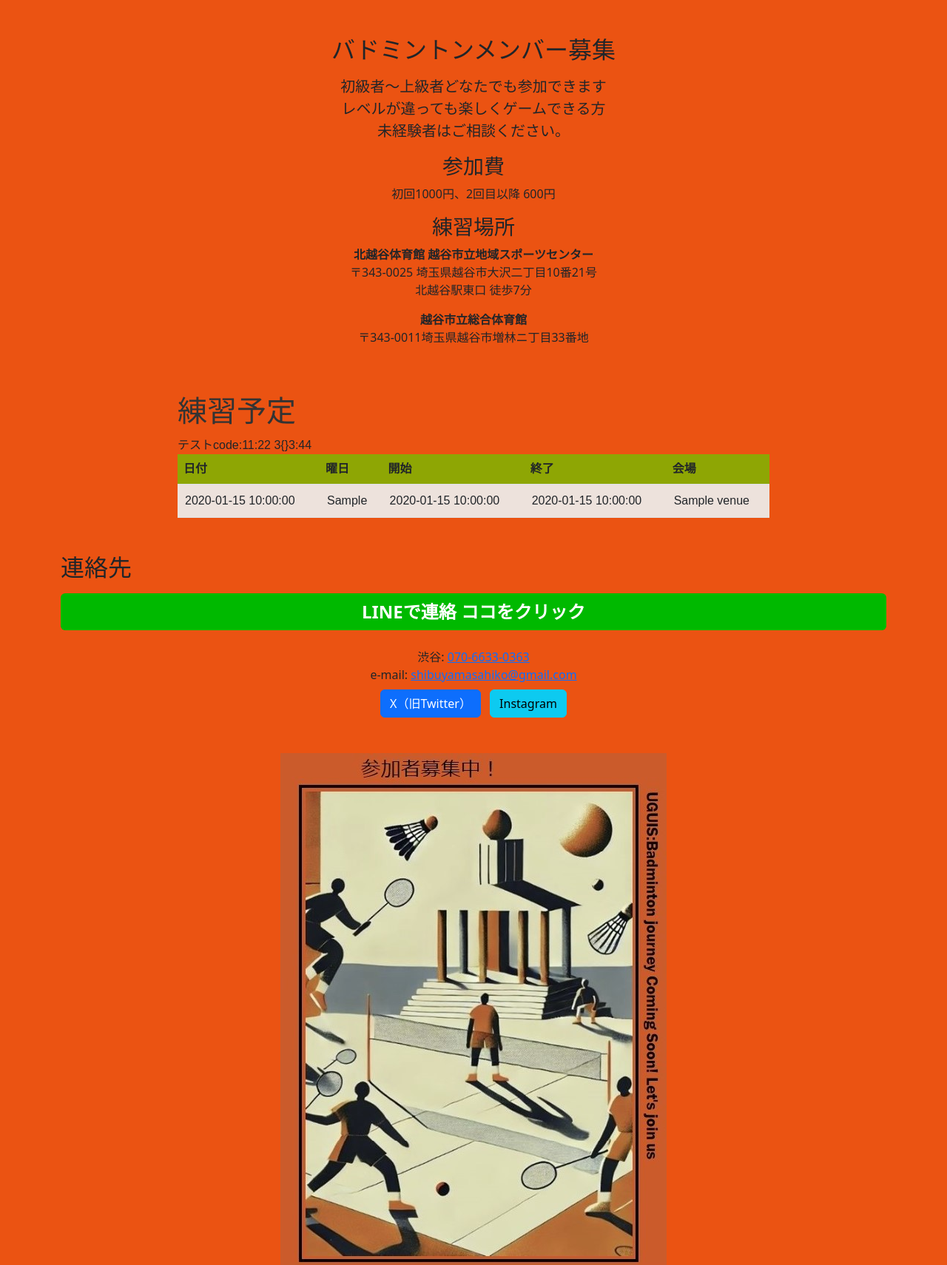
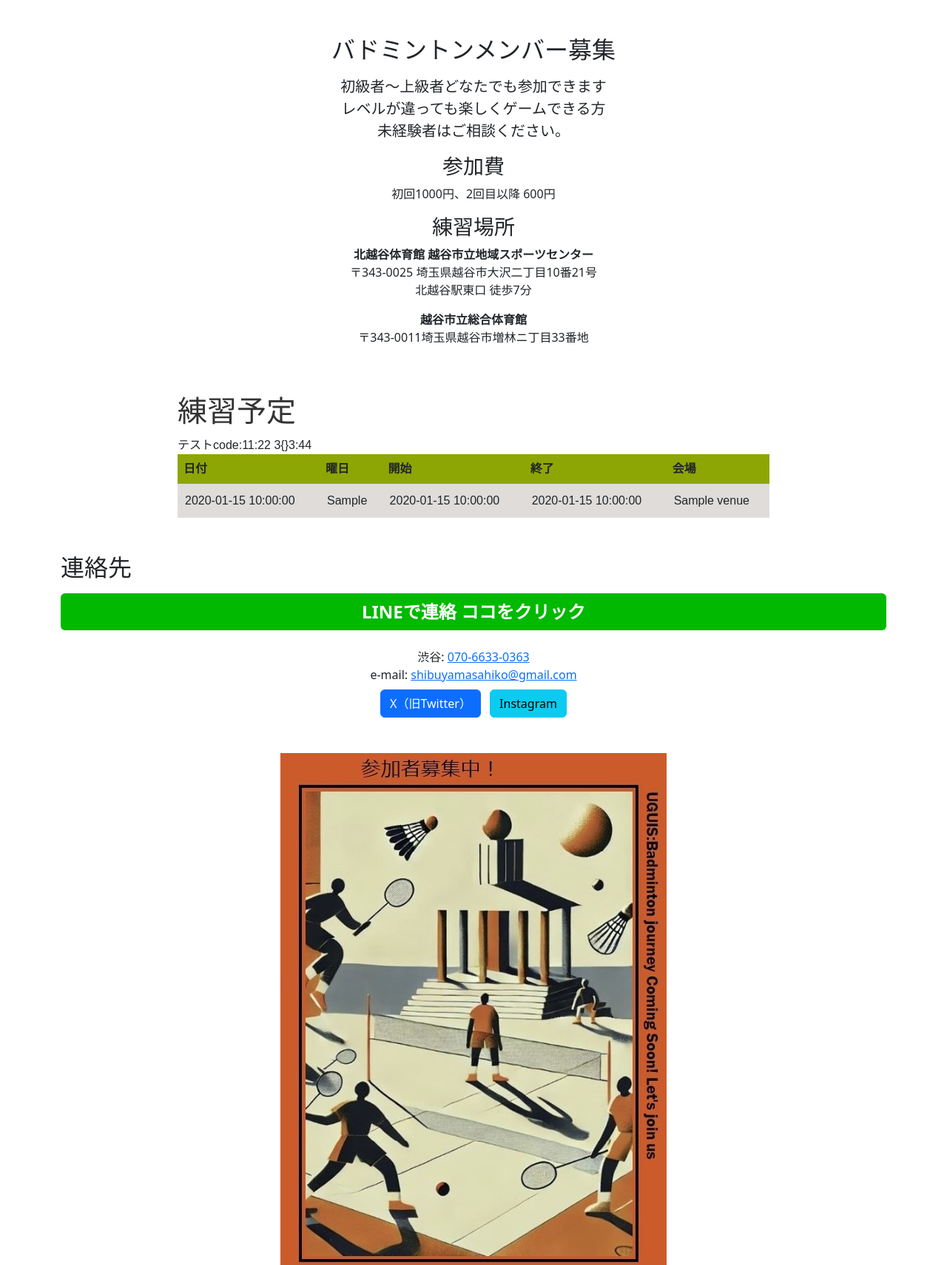
Before and after one commit to UGUIS8020/uguis_bad, a Python web app: template templates/index.html in a window 1280 px wide. Shown: the part 56-1766 px from the top of the page at 74% size. Run offline with Jinja, Linux system fonts and the light colour scheme; the template is opened without the code that fills it: most values are stand-ins (such as "Sample title", 1, 10 or a date in 2020); some libraries are stand-ins or nearby versions.

Commit message:
新越谷

```diff
--- a/static/style.css
+++ b/static/style.css
@@ -1,5 +1,5 @@
 .body{
-  background-color: #eb5312;
+
   padding: 0;
   margin: 0;
 }
--- a/templates/base.html
+++ b/templates/base.html
@@ -80,7 +80,7 @@
 
     <style>
         body {
-              background-color: #eb5312;
+
               padding-top: 56px;
         }
 
--- a/templates/index.html
+++ b/templates/index.html
@@ -49,7 +49,7 @@
                 .schedule td {
                   padding: 10px;
                   margin: 5px 0;
-                  background-color: #faeee8;
+                  background-color: #ebe8e6;
 
                 }
                 .special-venue {
```
